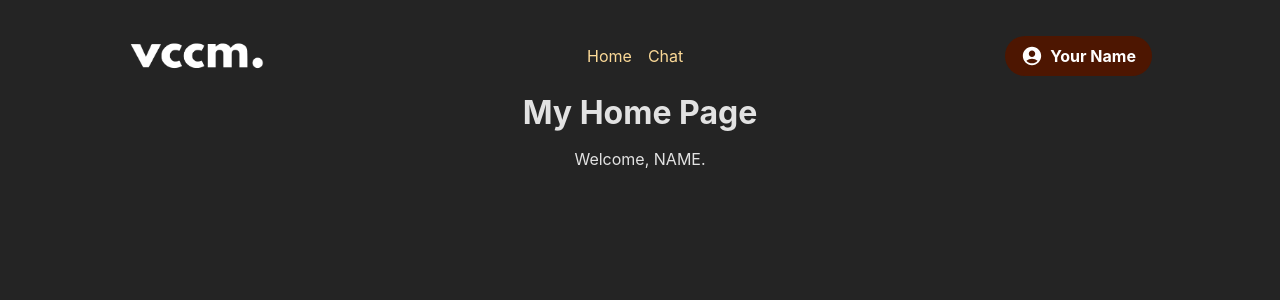
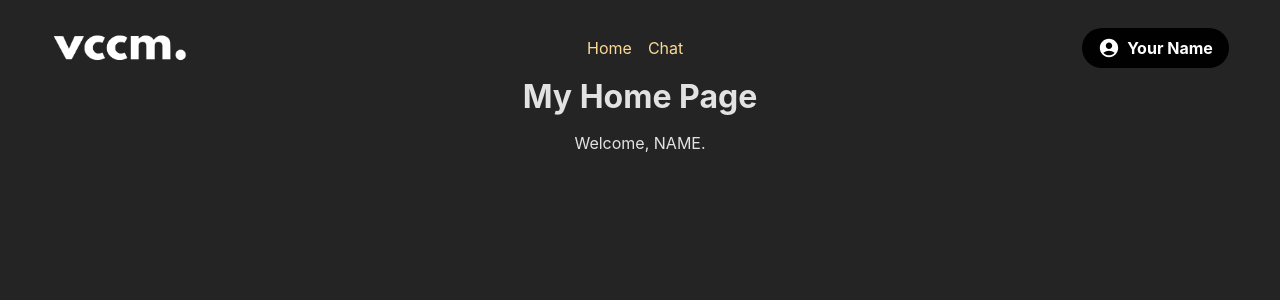
Before and after one commit to vivienherq/lifehack-vccm-2023, a React (Create React App) app: page /home in a window 1280 px wide. Shown: the top 300 px of the page. Built offline with nearby package versions, Linux system fonts and the light colour scheme.

Commit message:
fix header

```diff
--- a/src/components/login/HeaderProfileButton.module.css
+++ b/src/components/login/HeaderProfileButton.module.css
@@ -2,7 +2,7 @@
     cursor: pointer;
     font: inherit;
     border: none;
-    background-color: #4d1601;
+    background-color: #010101;
     color: white;
     padding: 0.5rem 1rem;
     display: flex;
@@ -14,7 +14,7 @@
 
   .button:hover,
   .button:active {
-    background-color: #2c0d00;
+    background-color: rgb(255, 255, 255, 0.25);
   }
 
   .icon {
--- a/src/components/ui/MainNavigation.js
+++ b/src/components/ui/MainNavigation.js
@@ -12,7 +12,7 @@ const MainNavigation = (props) => {
       <nav>
         <ul className={classes.list}>
           <li>
-            <Link to="/">Home</Link>
+            <Link to="/home">Home</Link>
           </li>
           <li>
             <Link to="/chat">Chat</Link>
--- a/src/components/ui/MainNavigation.module.css
+++ b/src/components/ui/MainNavigation.module.css
@@ -8,13 +8,13 @@
     top: 0;
     left: 0;
     width: 100%;
-    height: 3rem;
+    height: 2rem;
     /* background-color: #a5b7c4; */
     color: rgb(11, 10, 10);
     display: flex;
     justify-content: space-between;
     align-items: center;
-    padding: 0 10%;
+    padding: 0 4%;
     /* box-shadow: 0 2px 8px rgba(0, 0, 0, 0.25); */
     z-index: 10;
     margin: auto;
--- a/src/pages/Home.js
+++ b/src/pages/Home.js
@@ -6,11 +6,9 @@ import { Link } from "react-router-dom";
 const HomePage = () => {
   return (
     <>
-    <MainNavigation />
+      <MainNavigation />
       <h1>My Home Page</h1>
-      <p>
-        Welcome, NAME.
-      </p>
+      <p>Welcome, NAME.</p>
     </>
   );
 };
```
